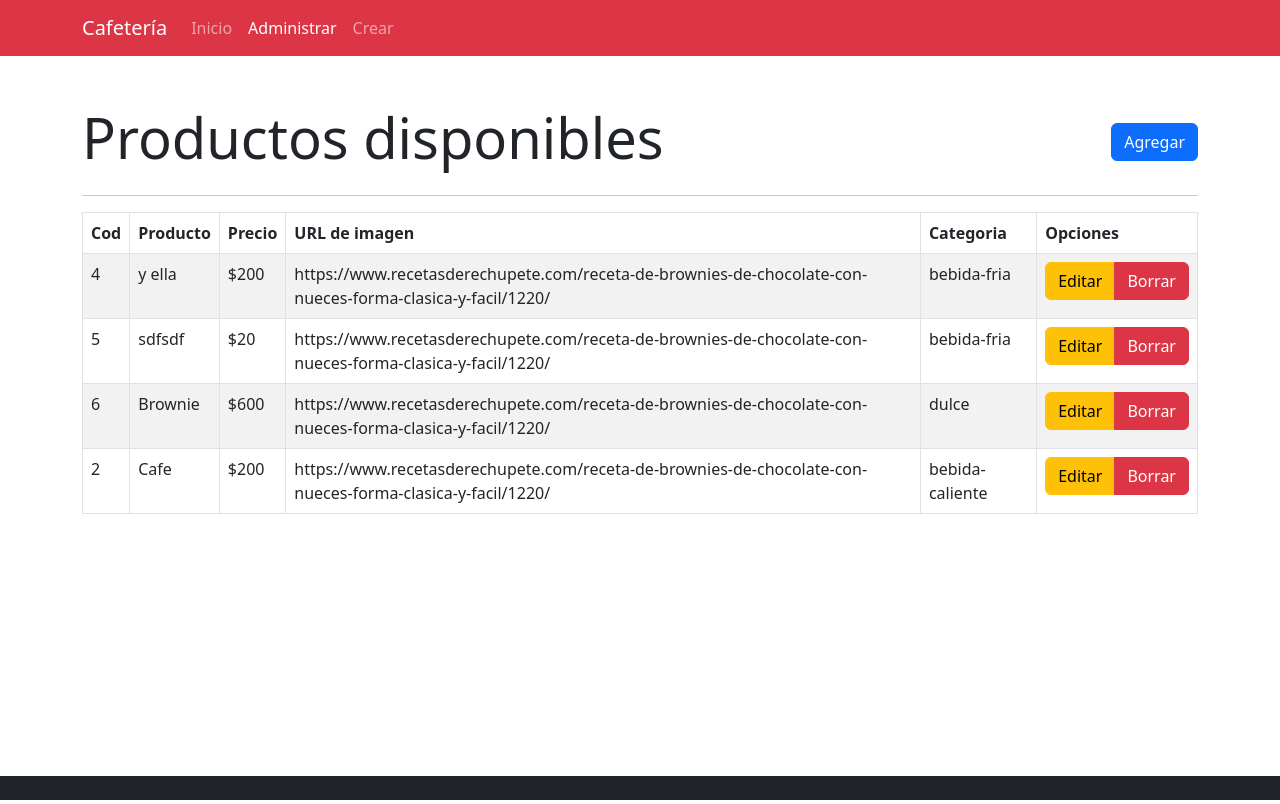
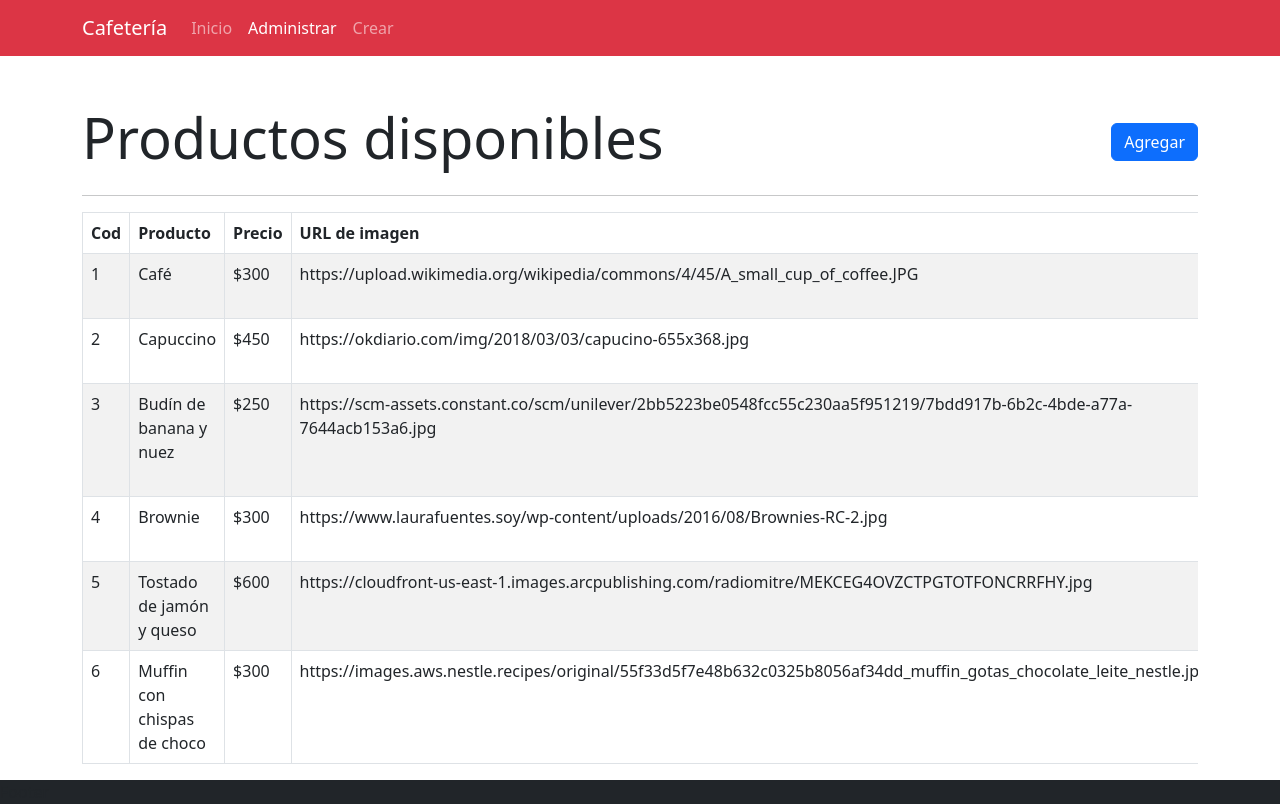
Before and after one commit to valeormaechea/crud_react, a React (Create React App) app: page /administrar in a window 1280 px wide. Built offline with nearby package versions, Linux system fonts and the light colour scheme; data requests are answered from the project's data file.

Commit message:
agrego logica para creacion de cards, y agrego descripcion en el objeto producto

```diff
--- a/db.json
+++ b/db.json
@@ -1,32 +1,52 @@
 {
   "productos": [
     {
-      "nombreProducto": "y ella",
-      "precio": "200",
-      "imagen": "https://www.recetasderechupete.com/receta-de-brownies-de-chocolate-con-nueces-forma-clasica-y-facil/1220/",
-      "categoria": "bebida-fria",
+      "nombreProducto": "Café",
+      "precio": "300",
+      "imagen": "https://upload.wikimedia.org/wikipedia/commons/4/45/A_small_cup_of_coffee.JPG",
+      "categoria": "bebida-caliente",
+      "descripcion": "Café torrado",
+      "id": 1
+    },
+    {
+      "nombreProducto": "Capuccino",
+      "precio": "450",
+      "imagen": "https://okdiario.com/img/2018/03/03/capucino-655x368.jpg",
+      "categoria": "bebida-caliente",
+      "descripcion": "Capuccino con canela",
+      "id": 2
+    },
+    {
+      "nombreProducto": "Budín de banana y nuez",
+      "precio": "250",
+      "imagen": "https://scm-assets.constant.co/scm/unilever/2bb5223be0548fcc55c230aa5f951219/7bdd917b-6b2c-4bde-a77a-7644acb153a6.jpg",
+      "categoria": "dulce",
+      "descripcion": "Budín de banana y nueces fresco",
+      "id": 3
+    },
+    {
+      "nombreProducto": "Brownie",
+      "precio": "300",
+      "imagen": "https://www.laurafuentes.soy/wp-content/uploads/2016/08/Brownies-RC-2.jpg",
+      "categoria": "dulce",
+      "descripcion": "Brownie chocolatoso",
       "id": 4
     },
     {
-      "nombreProducto": "sdfsdf",
-      "precio": "20",
-      "imagen": "https://www.recetasderechupete.com/receta-de-brownies-de-chocolate-con-nueces-forma-clasica-y-facil/1220/",
-      "categoria": "bebida-fria",
+      "nombreProducto": "Tostado de jamón y queso",
+      "precio": "600",
+      "imagen": "https://cloudfront-us-east-1.images.arcpublishing.com/radiomitre/MEKCEG4OVZCTPGTOTFONCRRFHY.jpg",
+      "categoria": "salado",
+      "descripcion": "Tostado en pan de miga",
       "id": 5
     },
     {
-      "nombreProducto": "Brownie",
-      "precio": "600",
-      "imagen": "https://www.recetasderechupete.com/receta-de-brownies-de-chocolate-con-nueces-forma-clasica-y-facil/1220/",
+      "nombreProducto": "Muffin con chispas de choco",
+      "precio": "300",
+      "imagen": "https://images.aws.nestle.recipes/original/55f33d5f7e48b632c0325b8056af34dd_muffin_gotas_chocolate_leite_nestle.jpg",
       "categoria": "dulce",
+      "descripcion": "Muffin de vainilla con chispas de chocolate",
       "id": 6
-    },
-    {
-      "nombreProducto": "Cafe",
-      "imagen": "https://www.recetasderechupete.com/receta-de-brownies-de-chocolate-con-nueces-forma-clasica-y-facil/1220/",
-      "precio": "200",
-      "categoria": "bebida-caliente",
-      "id": 2
     }
   ]
 }
--- a/src/components/views/Home.js
+++ b/src/components/views/Home.js
@@ -1,9 +1,44 @@
-import React from "react";
+import React, { useState, useEffect } from "react";
+import { Row, Array, Col } from "react-bootstrap";
+import CardProducto from "./producto/CardProducto";
 
 const Home = () => {
+  const URL = process.env.REACT_APP_API_CAFETERIA;
+  const [productos, setProductos] = useState([]);
+
+  useEffect(() => {
+    consultarAPI();
+  }, []);
+
+  const consultarAPI = async () => {
+    try {
+      // Codigo que quiero ejecutar
+      // Peticion get
+      const respuesta = await fetch(URL);
+      // Con el metodo json saco los datos del body
+      const listaProductos = await respuesta.json();
+      setProductos(listaProductos);
+    } catch (error) {
+      // Codigo por si falla
+    }
+  };
+
   return (
-    <main>
-      <h1>Pagina principal</h1>
+    <main className="container">
+      <section className="mt-4">
+        <h1>Bienvenidos</h1>
+        <hr />
+      </section>
+
+      <Row xs={1} md={4} className="g-4">
+        {productos.map((producto) => (
+          <CardProducto
+            key={producto.id}
+            producto={producto}
+            consultarAPI={consultarAPI}
+          ></CardProducto>
+        ))}
+      </Row>
     </main>
   );
 };
--- a/src/components/views/producto/AdministrarProductos.js
+++ b/src/components/views/producto/AdministrarProductos.js
@@ -42,6 +42,7 @@ const AdministrarProductos = () => {
             <th>Producto</th>
             <th>Precio</th>
             <th>URL de imagen</th>
+            <th>Descripción</th>
             <th>Categoria</th>
             <th>Opciones</th>
           </tr>
--- /dev/null
+++ b/src/components/views/producto/CardProducto.js
@@ -0,0 +1,33 @@
+import React from "react";
+import { Card, Col, Row, Button } from "react-bootstrap";
+
+const CardProducto = (props) => {
+  return (
+    <Col>
+      <Card>
+        <Card.Img
+          variant="top"
+          src={props.producto.imagen}
+        />
+        <Card.Body>
+          <Card.Title>{props.producto.nombreProducto}</Card.Title>
+          <Card.Text>
+            {props.producto.descripcion}
+          </Card.Text>
+        </Card.Body>
+        <Card.Footer>
+          <Row className="text-center">
+            <Col>
+              <h3 className="m-0">${props.producto.precio}</h3>
+            </Col>
+            <Col>
+              <Button variant="danger">Ver más</Button>
+            </Col>
+          </Row>
+        </Card.Footer>
+      </Card>
+    </Col>
+  );
+};
+
+export default CardProducto;
--- a/src/components/views/producto/CrearProducto.js
+++ b/src/components/views/producto/CrearProducto.js
@@ -1,7 +1,7 @@
 import React, { useState, useEffect } from "react";
 import { Button, Form } from "react-bootstrap";
 import Alert from "react-bootstrap/Alert";
-import { cantidadCaracteres, validarNumeros } from "./helper";
+import { cantidadCaracteres, validarNumeros, cantidadCaracteresText } from "./helper";
 import Swal from "sweetalert2";
 import { useNavigate } from "react-router-dom";
 
@@ -10,6 +10,7 @@ const CrearProducto = () => {
   const [imagen, setImagen] = useState("");
   const [precio, setPrecio] = useState(0);
   const [categoria, setCategoria] = useState("");
+  const [descripcion, setDescripcion] = useState("");
   const [msjError, setMsjError] = useState(false);
   // Variable de entorno con la dirección de mi API
   const URL = process.env.REACT_APP_API_CAFETERIA;
@@ -20,7 +21,11 @@ const CrearProducto = () => {
     e.preventDefault();
 
     // Validar los datos
-    if (cantidadCaracteres(nombreProducto) && validarNumeros(precio)) {
+    if (
+      cantidadCaracteres(nombreProducto) &&
+      validarNumeros(precio) &&
+      cantidadCaracteresText(descripcion)
+    ) {
       setMsjError(false);
 
       // Crear un objeto
@@ -29,6 +34,7 @@ const CrearProducto = () => {
         precio,
         imagen,
         categoria,
+        descripcion,
       };
 
       // Enviarle peticion CREATE a la API para dar de alta el objeto
@@ -99,6 +105,14 @@ const CrearProducto = () => {
             <option value="salado">Salado</option>
           </Form.Select>
         </Form.Group>
+        <Form.Group className="mb-3" controlId="descripcionProducto">
+          <Form.Label>Descripción</Form.Label>
+          <Form.Control
+            as="textarea"
+            rows={3}
+            onChange={(e) => setDescripcion(e.target.value)}
+          />
+        </Form.Group>
 
         <Button variant="primary" type="submit">
           Guardar
--- a/src/components/views/producto/EditarProducto.js
+++ b/src/components/views/producto/EditarProducto.js
@@ -1,7 +1,7 @@
 import { React, useEffect, useState, useRef } from "react";
 import { Form, Button } from "react-bootstrap";
 import { useParams, useNavigate } from "react-router-dom";
-import { cantidadCaracteres, validarNumeros } from "./helper";
+import { cantidadCaracteres, validarNumeros, cantidadCaracteresText } from "./helper";
 import Swal from "sweetalert2";
 
 const EditarProducto = () => {
@@ -14,6 +14,7 @@ const EditarProducto = () => {
   const nombreProductoRef = useRef("");
   const precioRef = useRef(0);
   const imagenRef = useRef("");
+  const descripcionRef = useRef("");
 
   useEffect(() => {
     consultarAPI();
@@ -35,7 +36,8 @@ const EditarProducto = () => {
     // Validar que todos los campos son correctos
     if (
       cantidadCaracteres(nombreProductoRef.current.value) &&
-      validarNumeros(precioRef.current.value)
+      validarNumeros(precioRef.current.value) &&
+      cantidadCaracteresText(descripcionRef.current.value)
     ) {
       // Crear un objeto con los datos modificados
       const productoEditar = {
@@ -43,6 +45,7 @@ const EditarProducto = () => {
         imagen: imagenRef.current.value,
         precio: precioRef.current.value,
         categoria: producto.categoria,
+        descripcion: descripcionRef.current.value,
       };
       console.log(productoEditar);
       // Pedir a la API la actualización
@@ -126,6 +129,15 @@ const EditarProducto = () => {
             <option value="salado">Salado</option>
           </Form.Select>
         </Form.Group>
+        <Form.Group className="mb-3" controlId="descripcionProducto">
+          <Form.Label>Descripción</Form.Label>
+          <Form.Control
+            as="textarea"
+            rows={3}
+            defaultValue={producto.descripcion}
+            ref={descripcionRef}
+          />
+        </Form.Group>
 
         <Button variant="primary" type="submit">
           Guardar
--- a/src/components/views/producto/ItemProducto.js
+++ b/src/components/views/producto/ItemProducto.js
@@ -50,8 +50,9 @@ const ItemProducto = (props) => {
       <td>{props.producto.nombreProducto}</td>
       <td>${props.producto.precio}</td>
       <td>{props.producto.imagen}</td>
+      <td>{props.producto.descripcion}</td>
       <td>{props.producto.categoria}</td>
-      <td>
+      <td className="text-center">
         <ButtonGroup>
           <Link
             to={`/administrar/producto/editar/${props.producto.id}`}
--- a/src/components/views/producto/helper.js
+++ b/src/components/views/producto/helper.js
@@ -15,3 +15,12 @@ export const validarNumeros = (input) => {
     return false;
   }
 };
+
+export const cantidadCaracteresText = (input) => {
+  if (input.length >= 2 && input.length <= 50) {
+    console.log(input);
+    return true;
+  } else {
+    return false;
+  }
+};
```
